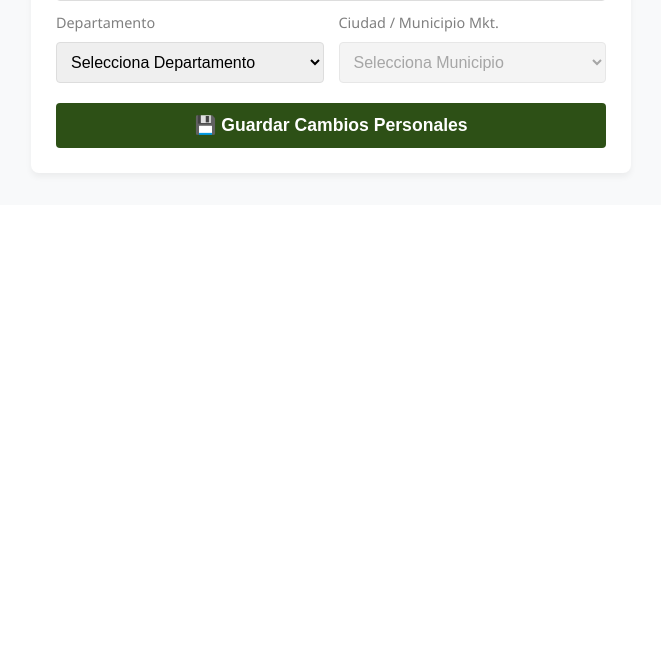
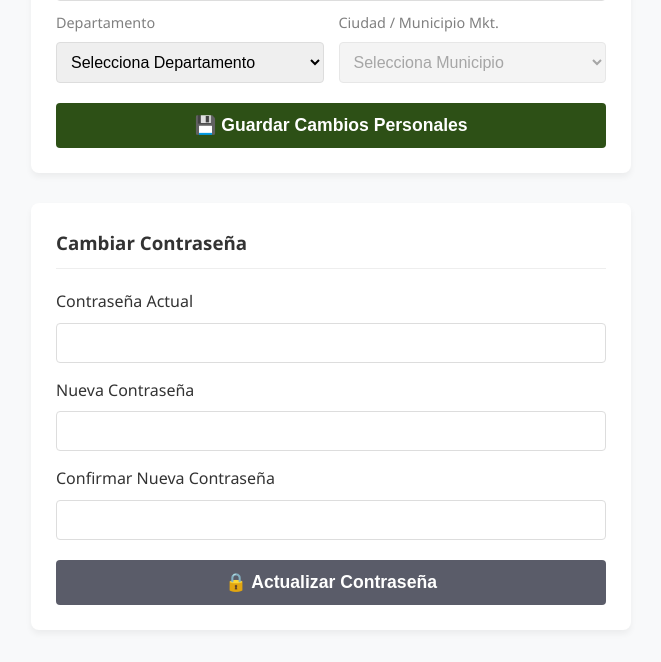
Before and after one commit to ElSantiago31/Proyecto_Grado_Campo_Directo, a Django app: template templates/dashboard.html in a window 1280 px wide, after a click that opens the changed part. Shown: the part 639-1301 px from the top of the page, without its empty margins (434-1095 px from the left). Before the commit the page ends 816 px from the top, so only its background shows below. Run offline with Django 5.2, Linux system fonts and the light colour scheme; the template is opened without the code that fills it: most values are stand-ins (such as "Sample title", 1, 10 or a date in 2020); grey boxes marked "Sample" are stand-in pictures.

Commit message:
UI: Agregar formulario de cambio de contraseña en Perfil

```diff
--- a/templates/dashboard.html
+++ b/templates/dashboard.html
@@ -447,6 +447,28 @@
                         </button>
                     </form>
                 </div>
+
+                <div class="password-container" style="max-width: 600px; margin: 30px auto 0; background: white; padding: 25px; border-radius: 8px; box-shadow: 0 4px 6px rgba(0,0,0,0.05);">
+                    <h3 style="margin-top: 0; margin-bottom: 20px; border-bottom: 1px solid #eee; padding-bottom: 10px;">Cambiar Contraseña</h3>
+                    <form id="changePasswordForm">
+                        <div class="form-group" style="margin-bottom: 15px;">
+                            <label for="currentPassword" style="display: block; margin-bottom: 8px; font-weight: 500;">Contraseña Actual</label>
+                            <input type="password" id="currentPassword" class="form-control" style="width: 100%; padding: 10px; border: 1px solid #ddd; border-radius: 4px;" required>
+                        </div>
+                        <div class="form-group" style="margin-bottom: 15px;">
+                            <label for="newPassword" style="display: block; margin-bottom: 8px; font-weight: 500;">Nueva Contraseña</label>
+                            <input type="password" id="newPassword" class="form-control" style="width: 100%; padding: 10px; border: 1px solid #ddd; border-radius: 4px;" required>
+                        </div>
+                        <div class="form-group" style="margin-bottom: 20px;">
+                            <label for="newPasswordConfirm" style="display: block; margin-bottom: 8px; font-weight: 500;">Confirmar Nueva Contraseña</label>
+                            <input type="password" id="newPasswordConfirm" class="form-control" style="width: 100%; padding: 10px; border: 1px solid #ddd; border-radius: 4px;" required>
+                        </div>
+
+                        <button type="submit" class="btn btn-primary" id="changePasswordBtn" style="width: 100%; padding: 12px; font-size: 1.1rem; background-color: #5a5c69; color: white; border: none; border-radius: 4px; cursor: pointer; font-weight: bold;">
+                            🔒 Actualizar Contraseña
+                        </button>
+                    </form>
+                </div>
             </section>
         </div>
 
```
